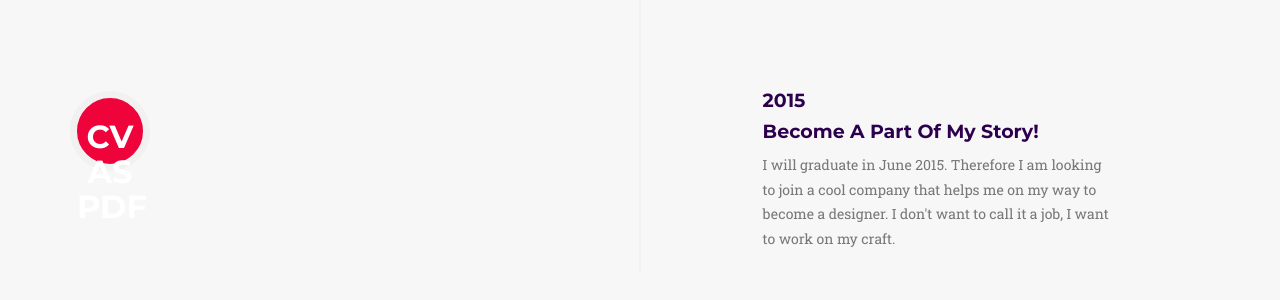
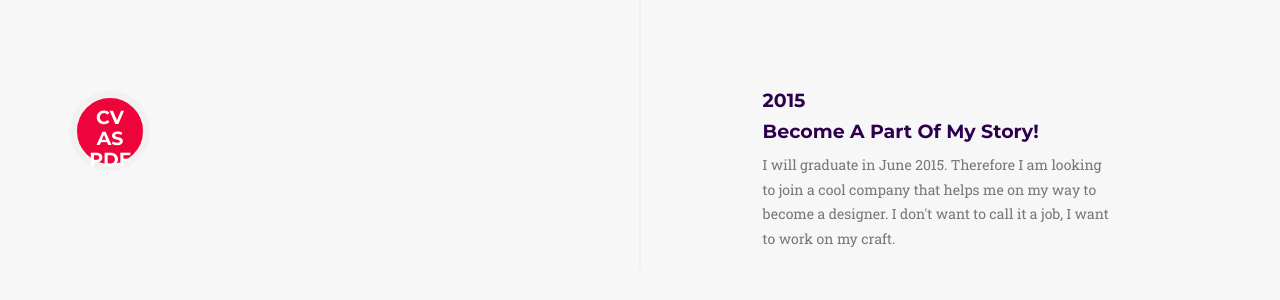
Before and after one commit to marororom/marororom.github.io, a Jekyll site: the page built from index.html, in a window 1280 px wide and 900 px high, scrolled down 2853 px. Shown: the part 150-450 px from the top of the window. Built offline with Jekyll 4.4.1, drawn with Linux system fonts in a browser that asks for light colours; some web fonts are replaced.

Commit message:
changed cv

```diff
--- a/_includes/about.html
+++ b/_includes/about.html
@@ -54,7 +54,7 @@
                         </li>
                         <li class="timeline-inverted">
                             <div class="timeline-image-cv">
-                                <h2><a class="cv-link" href="Marcel_Rominger.pdf">CV <br> As <br> PDF</a></h2>
+                                <h4><a class="cv-link" href="Marcel_Rominger.pdf">CV <br> As <br> PDF</a></h4>
                             </div>
                             <div class="timeline-panel">
                                 <div class="timeline-heading">
```
